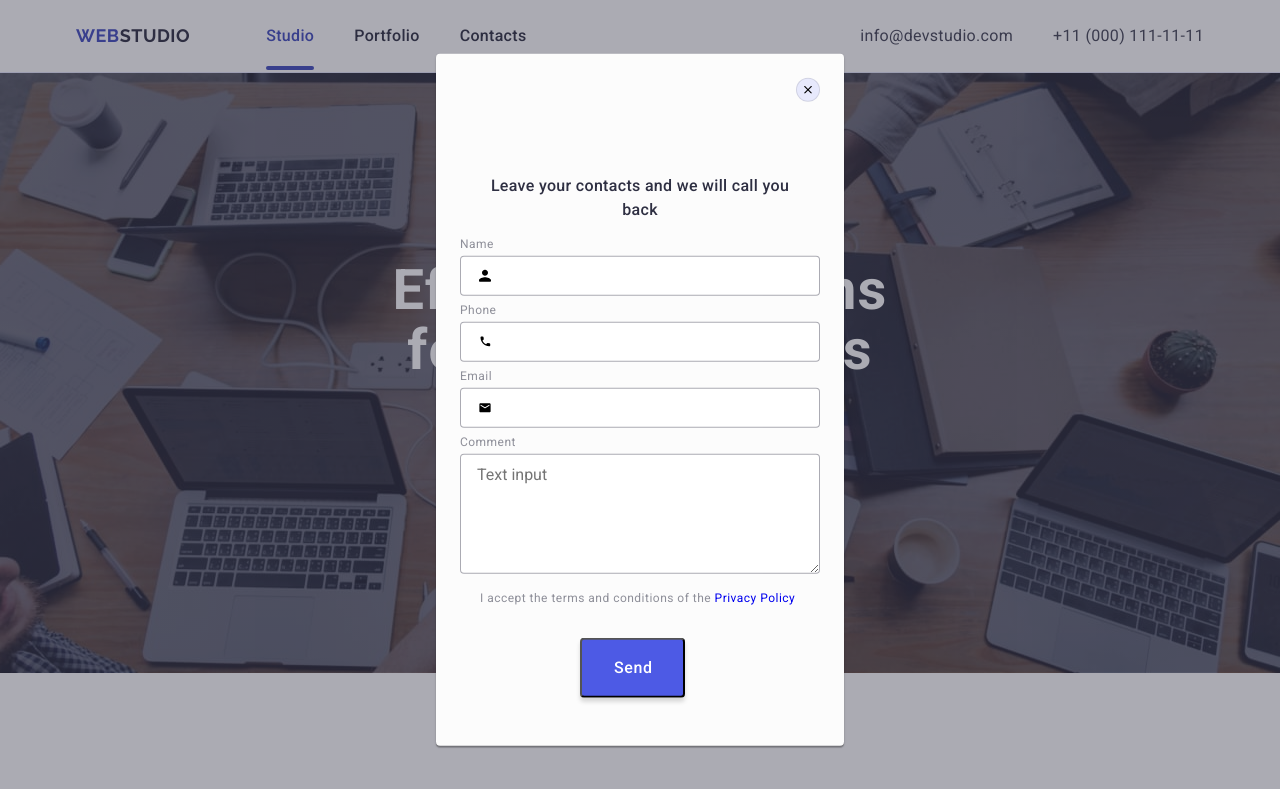
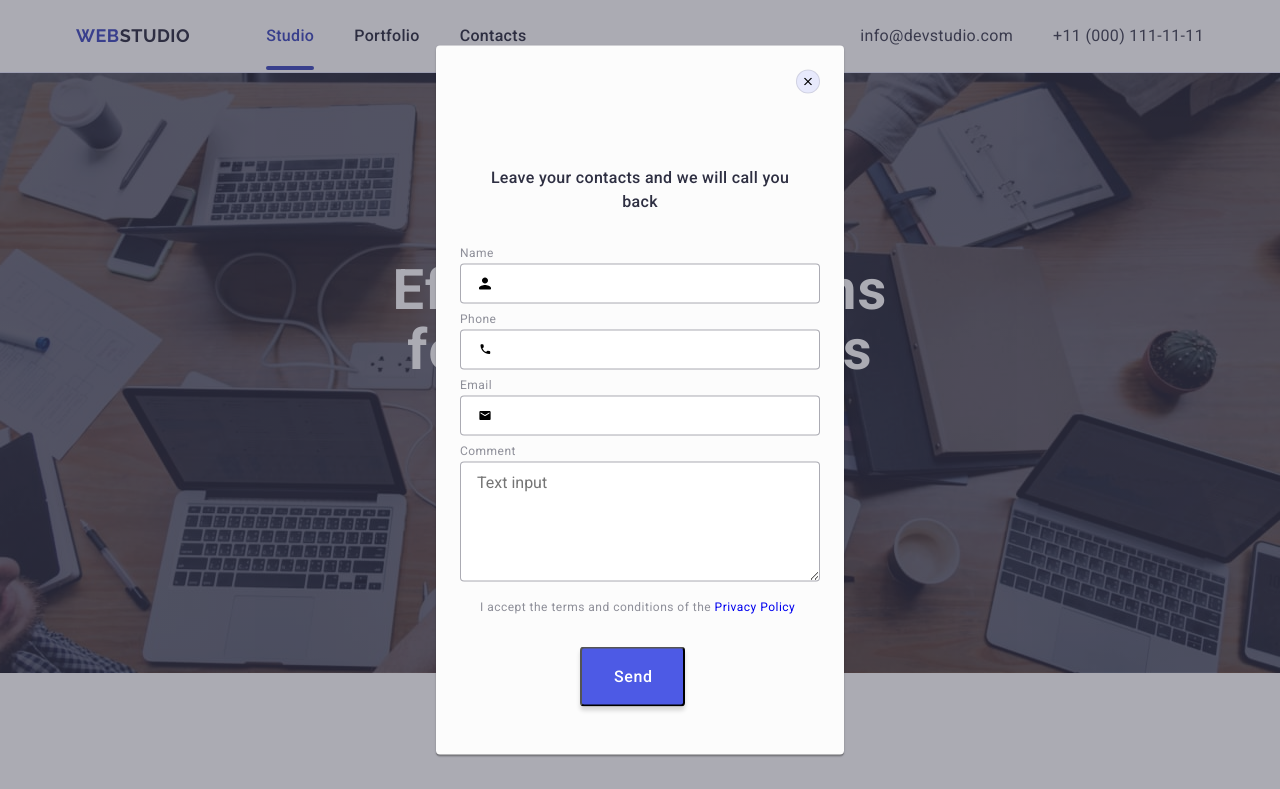
Before and after one commit to 0607Elena/goit-markup-05, a plain HTML site: page index.html in a window 1280 px wide. Shown: the top 789 px of the page. Drawn offline with nearby package versions, Linux system fonts and the light colour scheme.

Commit message:
cor modal-paregraf

```diff
--- a/css/style.css
+++ b/css/style.css
@@ -628,15 +628,13 @@ border: none;
   width: 100%;
   height: 100%;
   background: var(--NAVY-BLUE-modal, rgba(46, 47, 66, 0.40));
+  transition: opacity 250ms cubic-bezier(0.4, 0, 0.2, 1), visibility 250ms cubic-bezier(0.4, 0, 0.2, 1);
 
-
-  * display: flex; */
- * justify-content: center; */
- * align-items: center; */
-
-   visibility: visible; */
- * opacity: 1; */
- * transition: opacity 250ms cubic-bezier(0.4, 0, 0.2, 1), visibility 250ms cubic-bezier(0.4, 0, 0.2, 1);  */
+  display: flex;
+  justify-content: center;
+  align-items: center;
+  visibility: visible;
+  opacity: 1;
 }
 
 is-hidden {
@@ -682,13 +680,11 @@ backdrop.is-hidden .modal {
   line-height: 0;
   background-color: #E7E9FC;
   border: 1px solid rgba(0, 0, 0, 0.1);
-
-  /* border-color: #0000001A; */
-  /* display: flex; */
-  /* align-items: center; */
-  /* justify-content: center; */
-  /* cursor: pointer;  */
-  /* transition: background-color 250ms cubic-bezier(0.4, 0, 0.2, 1), border 250ms cubic-bezier(0.4, 0, 0.2, 1);  */
+  display: flex;
+  align-items: center;
+  justify-content: center;
+  cursor: pointer;
+  transition: background-color 250ms cubic-bezier(0.4, 0, 0.2, 1), border 250ms cubic-bezier(0.4, 0, 0.2, 1);
 }
 
 .modal-close-btn:hover,
@@ -715,6 +711,7 @@ font-size: 16px;
 font-weight: 500;
 line-height: 1.5;
 letter-spacing: 0.02em;
+margin-bottom: 16px;
 }
 
 .modal-list {
@@ -728,9 +725,13 @@ letter-spacing: 0.02em;
   color: var(--LIGHT-SLATE, #8E8F99);
 font-size: 12px;
 font-weight: 400;
-line-height: 1.16;
+line-height: 1.17;
 letter-spacing: 0.04em;
 }
+
+.modal-input-wrap{
+  position: relative;
+  }
 
 .label-privacy-policy
 {
@@ -767,9 +768,7 @@ transition: border-color 250ms cubic-bezier(0.4, 0, 0.2, 1);
 
 
 
-.modal-input-wrap{
-position: relative;
-}
+
 
 .modal-input-icon {
 position: absolute;
--- a/index.html
+++ b/index.html
@@ -479,12 +479,12 @@
           <p class="social-media">Subscribe</p>
           <form class="subscribe-form">
             <label for="user_email" class="visually-hidden">
-            <input  class="E-mail"
+            <input
               name="user_email"
               id="user_email"
               type="email"
               placeholder="E-mail"
-            /> E-mail</label>
+              class="E-mail" /> E-mail</label>
 
             <button class="button-subscribe" type="submit">
               Subscribe
@@ -512,15 +512,16 @@
 <div class="modal-list">
           <label class="label" for="user-name">Name</label>
           <div class="modal-input-wrap">
+            <input
+            class="modal-input"
+            id="user-name"
+            type="text"
+            name="user-name"
+          />
           <svg  class="modal-input-icon" width="18" height="18">
             <use href="./images/icons.svg#icon-person-black-18dp-1"></use>
           </svg>
-          <input class="modal-input"
-            id="user-name"
-            type="text"
-            name="user-name"
 
-          />
         </div>
         </div>
 
```
